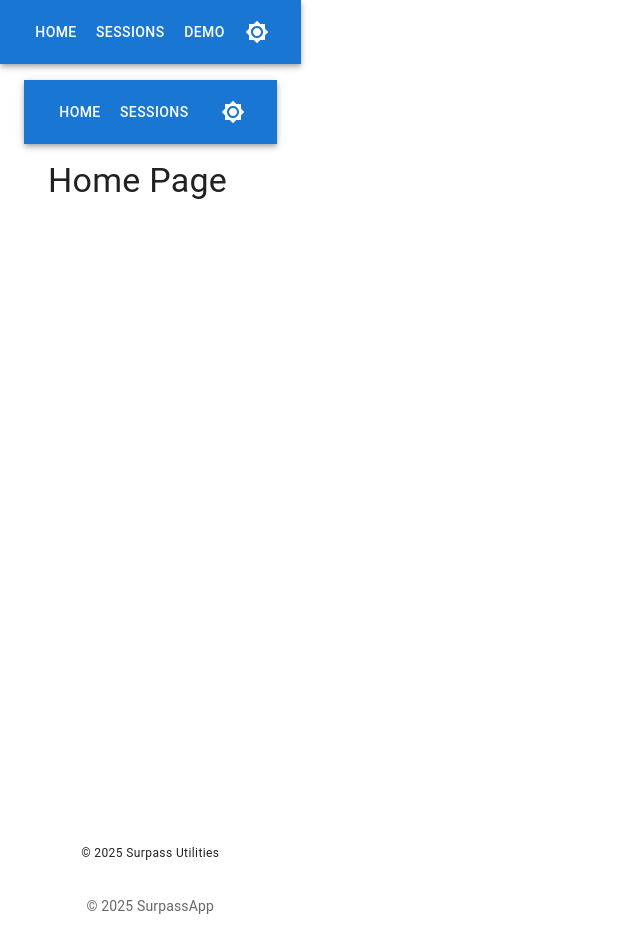
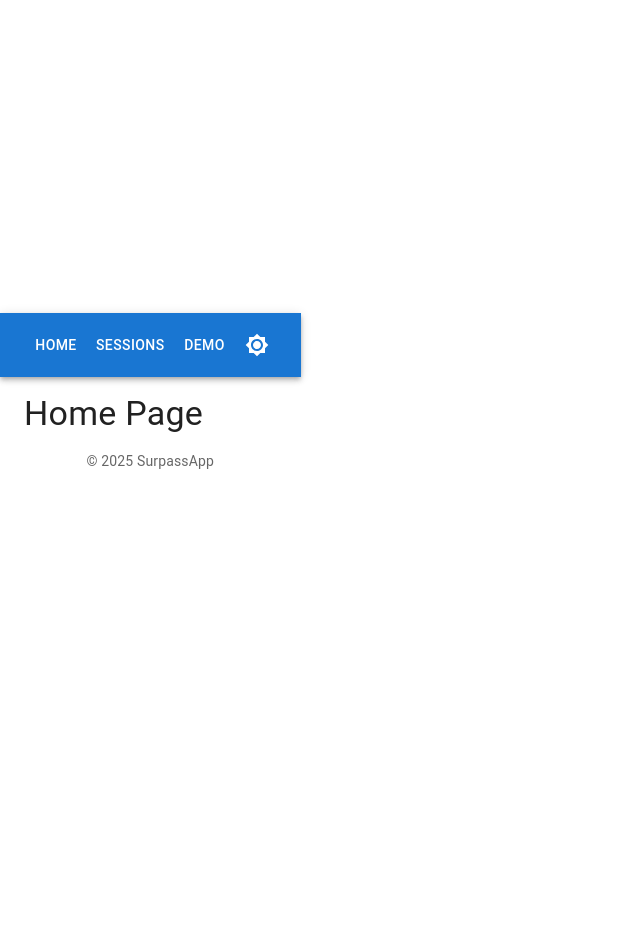
Before and after one commit to jlturner5597/SurpassApp, a React (Vite) app in the folder frontend/: page / in a window 1280 px wide. Shown: the whole page, without its empty margins (0-640 px from the left). After the commit the page ends 800 px from the top, so only its background shows below. Built offline with nearby package versions, Linux system fonts and the light colour scheme.

Commit message:
Remove PageLayout and adjust pages

```diff
--- a/frontend/src/components/PageLayout.jsx
+++ /dev/null
@@ -1,40 +0,0 @@
-import { AppBar, Toolbar, IconButton, Button, Container, Box, Typography } from '@mui/material'
-import { Brightness4, Brightness7 } from '@mui/icons-material'
-import { Link } from 'react-router-dom'
-import { useMemo, useState } from 'react'
-import { ThemeProvider, CssBaseline } from '@mui/material'
-import { lightTheme, darkTheme } from '../theme'
-
-export default function PageLayout({ children }) {
-  const [mode, setMode] = useState(() => localStorage.getItem('theme') || 'light')
-  const theme = useMemo(() => (mode === 'light' ? lightTheme : darkTheme), [mode])
-
-  const toggleTheme = () => {
-    const next = mode === 'light' ? 'dark' : 'light'
-    setMode(next)
-    localStorage.setItem('theme', next)
-  }
-
-  return (
-    <ThemeProvider theme={theme}>
-      <CssBaseline />
-      <Box display="flex" flexDirection="column" minHeight="100vh">
-        <AppBar position="static">
-          <Toolbar>
-            <Button color="inherit" component={Link} to="/">Home</Button>
-            <Button color="inherit" component={Link} to="/sessions">Sessions</Button>
-            <IconButton color="inherit" onClick={toggleTheme} sx={{ marginLeft: 'auto' }}>
-              {mode === 'light' ? <Brightness7 /> : <Brightness4 />}
-            </IconButton>
-          </Toolbar>
-        </AppBar>
-        <Container sx={{ mt: 2, flexGrow: 1 }}>
-          {children}
-        </Container>
-        <Box component="footer" sx={{ p: 2, textAlign: 'center' }}>
-          <Typography variant="caption">© 2025 Surpass Utilities</Typography>
-        </Box>
-      </Box>
-    </ThemeProvider>
-  )
-}
--- a/frontend/src/pages/Home.jsx
+++ b/frontend/src/pages/Home.jsx
@@ -1,10 +1,7 @@
 import { Typography } from '@mui/material'
-import PageLayout from '../components/PageLayout'
 
 export default function Home() {
   return (
-    <PageLayout>
-      <Typography variant="h4" component="h2">Home Page</Typography>
-    </PageLayout>
+    <Typography variant="h4" component="h2">Home Page</Typography>
   )
 }
--- a/frontend/src/pages/Sessions.jsx
+++ b/frontend/src/pages/Sessions.jsx
@@ -1,6 +1,5 @@
 import { Typography, CircularProgress, Alert } from '@mui/material'
 import { useEffect, useState } from 'react'
-import PageLayout from '../components/PageLayout'
 import DataTable from '../components/DataTable'
 
 const columns = [
@@ -38,11 +37,11 @@ export default function Sessions() {
   }
 
   return (
-    <PageLayout>
+    <>
       <Typography variant="h4" component="h2" gutterBottom>
         Sessions
       </Typography>
       {content}
-    </PageLayout>
+    </>
   )
 }
```
